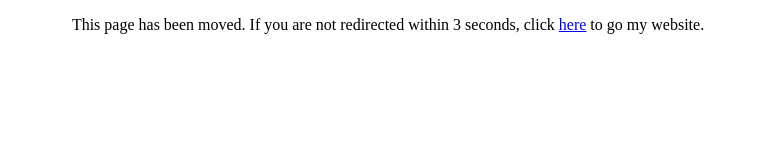
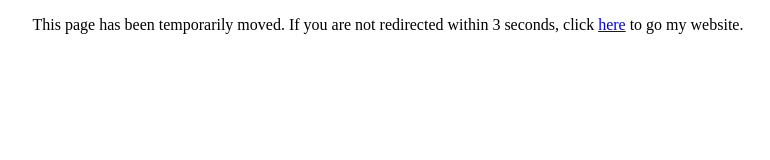
Before and after one commit to connorhancockjames/eliusgraphics, a plain HTML site: page index.html in a window 1280 px wide. Shown: the whole page, without its empty margins (252-1022 px from the left). Drawn offline with Linux system fonts and the light colour scheme.

Commit message:
Update index.html

```diff
--- a/index.html
+++ b/index.html
@@ -6,6 +6,6 @@
      <meta http-equiv="refresh" content="3; URL=https://sites.google.com/view/elius-graphics/home" />
    </head>
    <body>
-     <center><p>This page has been moved. If you are not redirected within 3 seconds, click <a href="https://sites.google.com/view/elius-graphics/home">here</a> to go my website.</p></center>
+     <center><p>This page has been temporarily moved. If you are not redirected within 3 seconds, click <a href="https://sites.google.com/view/elius-graphics/home">here</a> to go my website.</p></center>
    </body>
 </html>
```
